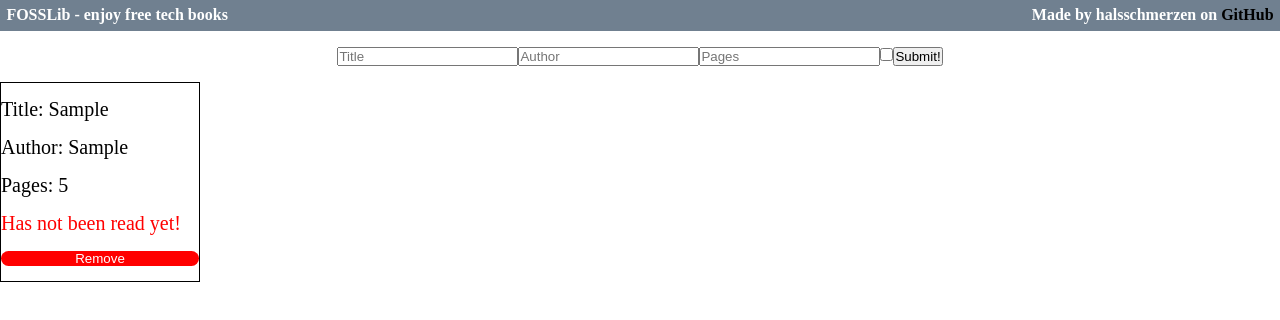
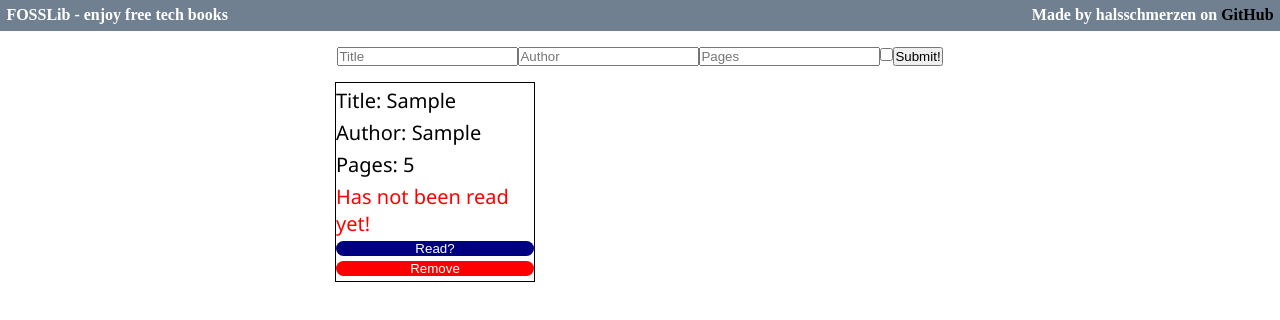
Before and after one commit to halsschmerzen/library-app, a plain HTML site: page index.html in a window 1280 px wide. Both pictures are taken after typing "Sample", "Sample", "5" into the empty fields and a click on the button "Submit!". Drawn offline with Linux system fonts and the light colour scheme.

Commit message:
Added tweaks and improvements to it's CSS

```diff
--- a/dom.js
+++ b/dom.js
@@ -69,6 +69,13 @@ function printBooks() {
     bookPages.textContent = `Pages: ${book.getPages()}`;
     bookRead.textContent = `${book.getRead()}`;
 
+    const readButton = document.createElement("button");
+    readButton.textContent = "Read?";
+    readButton.classList.add("submitbutton");
+    readButton.addEventListener("click", () => {
+        book.read = !book.read;
+        printBooks();
+    });
 
     const removeButton = document.createElement("button");
     removeButton.textContent = "Remove";
@@ -79,6 +86,8 @@ function printBooks() {
 
     if(book.read == false) {
         bookRead.style.color = "red";
+    } else {
+        bookRead.style.color = "green";
     }
 
     bookInfo.appendChild(bookTitle);
@@ -86,6 +95,7 @@ function printBooks() {
     bookInfo.appendChild(bookPages);
     bookInfo.appendChild(bookRead)
 
+    bookInfo.appendChild(readButton);
     bookInfo.appendChild(removeButton);
     bookContainer.appendChild(bookInfo);
   });
--- a/style.css
+++ b/style.css
@@ -31,6 +31,8 @@
     grid-template-columns: 200px 200px 200px;
     grid-auto-rows: 200px;
 
+    justify-content: center;
+
     margin-top: 1rem;
     gap: 5px;
 
@@ -42,6 +44,8 @@
     justify-content: space-evenly;
     border: 1px solid black;
     font-size: 20px;
+
+    font-family: 'Segoe UI', Tahoma, Geneva, Verdana, sans-serif;
 }
 
 #book-container button {
@@ -51,3 +55,7 @@
     border-radius: 8px;
     cursor: pointer;
 }
+
+#book-container .submitbutton {
+    background-color: navy;
+}
```
